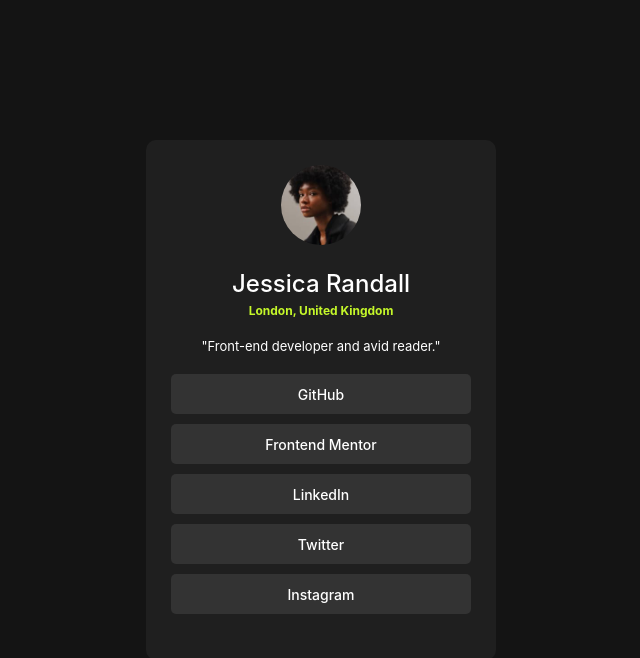
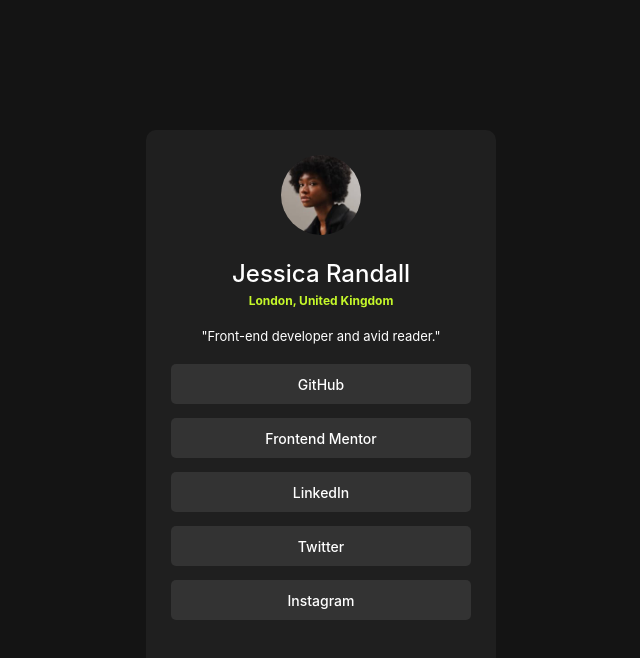
Before and after one commit to scriptyvijay/social-links-profile-main-frontend-mentor, a plain HTML site: page index.html in a window 1280 px wide. Shown: the whole page, without its empty margins (319-959 px from the left). Drawn offline with Linux system fonts and the light colour scheme; a web font is replaced by a local one.

Commit message:
modified some updates

```diff
--- a/index.html
+++ b/index.html
@@ -1,5 +1,5 @@
 <!DOCTYPE html>
-<html lang="en">
+<html>
 	<head>
 		<meta charset="UTF-8" />
 		<meta name="viewport" content="width=device-width, initial-scale=1.0" />
@@ -15,7 +15,7 @@
 				</section>
 				<section class="details">
 					<h4>Jessica Randall</h4>
-					<h6>London, United Kingdom</h6>
+					<h5>London, United Kingdom</h5>
 				</section>
 				<section class="bio">
 					<p>"Front-end developer and avid reader."</p>
--- a/style.css
+++ b/style.css
@@ -35,7 +35,7 @@ main {
 }
 
 #social-links {
-	height: 520px;
+	height: 540px;
 	width: 350px;
 	background-color: var(--background-box-color);
 	padding: 25px;
@@ -69,7 +69,7 @@ main {
 	font-weight: 500;
 }
 
-.details h6 {
+.details h5 {
 	font-size: 12px;
 	color: var(--bio-color);
 }
@@ -88,7 +88,7 @@ main {
 	align-items: center;
 	flex-direction: column;
 	width: 100%;
-	gap: 10px;
+	gap: 14px;
 }
 
 .link-button {
```
Also changed, not shown: 1 other file.
